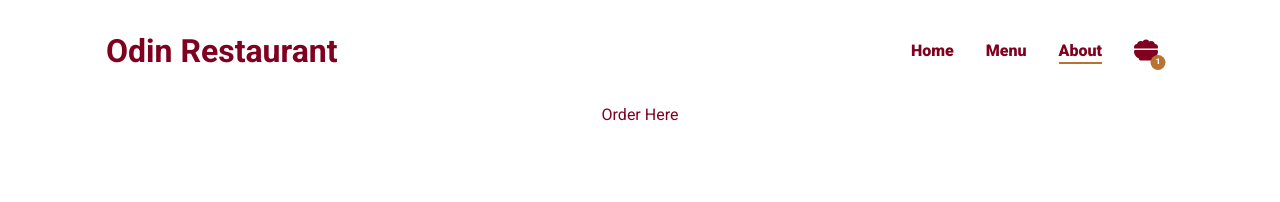
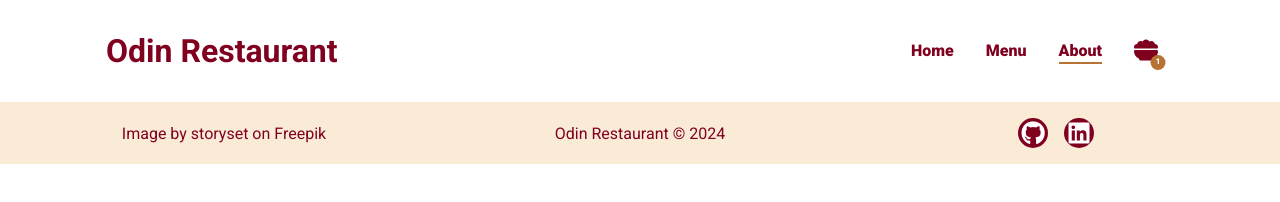
Before and after one commit to Delfiald/odin-repository-page, a website built with webpack: page src/template.html in a window 1280 px wide. Both pictures are taken after a click on the element "About". Built offline with nearby package versions, Linux system fonts and the light colour scheme; files whose address does not match are found by name.

Commit message:
Add footer to about module
-Created footer in about module.
-Added link to image copyright (used in home).
-Added copyright text in the center.
-Added social media links on the right side.

```diff
--- a/src/about.js
+++ b/src/about.js
@@ -1,16 +1,48 @@
+import {content} from './menu.js'
+
 export default () => {
-  const homeContainer = document.createElement('div');
-  homeContainer.classList.add('about')
+  const aboutContainer = document.createElement('section');
+  aboutContainer.classList.add('about');
 
-  const mainText = document.createElement('h1')
-  mainText.textContent = ''
-  homeContainer.appendChild(mainText);
+  // Footer
+  const footer = content.createElement('footer')
 
-  const ctaButton = document.createElement('div');
-  ctaButton.classList.add('order-btn')
-  ctaButton.textContent = 'Order Here';
+  // Copyright
+  const copyrightWrapper = content.createElement('div', ['copyright-wrapper']);
+  const cp1 = content.createElement('div', ['cp-1'])
+  const anchor = content.createElement('a');
+  anchor.setAttribute('href', 'https://www.freepik.com/free-vector/people-eating-restaurant-concept-illustration_106335419.htm#fromView=search&page=1&position=3&uuid=ae296b3c-f1ce-4abe-86f1-83e18ba925e1')
+  anchor.textContent = 'Image by storyset on Freepik';
+  cp1.appendChild(anchor);
+  copyrightWrapper.appendChild(cp1);
 
-  homeContainer.appendChild(ctaButton);
+  // Info
+  const infoWrapper = content.createElement('div', ['info-wrapper']);
+  const infoText = content.createElement('div');
+  infoText.textContent = `Odin Restaurant © 2024`
+  infoWrapper.appendChild(infoText);
 
-  return homeContainer;
+  // Socials
+  const socialsWrapper = content.createElement('div', ['socials-wrapper']);
+  const github = content.createElement('a')
+  github.setAttribute('href', 'https://github.com/delfiald')
+  github.setAttribute('rel', 'noreferrer noopener')
+  github.setAttribute('target', '_blank')
+  const githubIcon = content.createElement('i', ['fab', 'fa-github'])
+  github.appendChild(githubIcon);
+  const linkedin = content.createElement('a')
+  linkedin.setAttribute('href', '#')
+  const linkedInIcon = content.createElement('i', ['fab', 'fa-linkedin'])
+  linkedin.appendChild(linkedInIcon);
+  socialsWrapper.appendChild(github);
+  socialsWrapper.appendChild(linkedin);
+
+  footer.appendChild(copyrightWrapper);
+  footer.appendChild(infoWrapper);
+  footer.appendChild(socialsWrapper);
+
+  return {
+    aboutContainer,
+    footer
+  };
 }
--- a/src/css/styles.css
+++ b/src/css/styles.css
@@ -20,11 +20,20 @@
 }
 
 /* Utilities */
+a {
+  text-decoration: none;
+  color: var(--color-burgundy);
+}
+
+a:hover {
+  opacity: .7;
+}
+
 .btn {
   position: relative;
   font-weight: bolder;
   cursor: pointer;
-  transition: var(--transition-speed-fast) all ease;
+  transition: var(--transition-speed-medium) all ease;
 }
 
 .btn:hover {
@@ -495,6 +504,41 @@ section.home {
   cursor: pointer;
 }
 
+/* About */
+
+/* Footer */
+footer {
+  position: relative;
+  bottom: 0;
+  width: 100%;
+  background: var(--color-antique-white);
+  padding: 1rem;
+  display: grid;
+  grid-template-columns: repeat(3, 1fr);
+  align-items: center;
+  justify-content: center;
+  text-align: center;
+}
+
+footer .socials-wrapper {
+  display: flex;
+  align-items: center;
+  justify-content: center;
+  gap: 1rem;
+}
+
+footer .socials-wrapper a {
+  width: 30px;
+  height: 30px;
+  background: var(--color-burgundy);
+  color: var(--color-light);
+  display: flex;
+  align-items: center;
+  justify-content: center;
+  border-radius: 50%;
+  font-size: 1.5rem;
+}
+
 /* Animation */
 @keyframes arrow {
   0% {
--- a/src/index.js
+++ b/src/index.js
@@ -7,6 +7,7 @@ import about from './about.js'
 import modal from './menuModal.js'
 
 (() => {
+  const body = document.querySelector('body');
   const header = document.querySelector('header');
   const content = document.getElementById('content');
   const buttons = document.querySelectorAll('.btn');
@@ -82,7 +83,8 @@ import modal from './menuModal.js'
       content.appendChild(menu());
       header.style.background = 'var(--color-light)';
     }else if(activeButton.classList.contains('about-btn')) {
-      content.appendChild(about());
+      content.appendChild(about().aboutContainer);
+      body.appendChild(about().footer);
     }
   }
 
```
